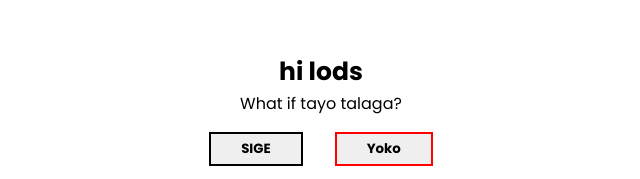
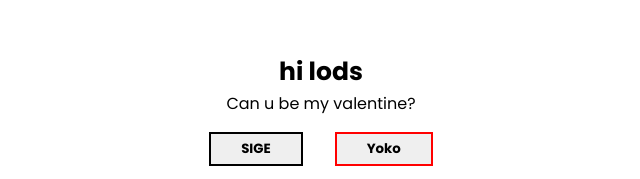
Before and after one commit to AschePro/asche.git-hub.io, a plain HTML site: page index.html in a window 1280 px wide. Shown: the part 251-430 px from the top of the page, 319-959 px from the left. Drawn offline with Linux system fonts and the light colour scheme.

Commit message:
Update index.html

```diff
--- a/index.html
+++ b/index.html
@@ -35,7 +35,7 @@
 				<div class="ask">
 
 												<p> <span class="crush">hi lods</span> <br>
-																What if tayo talaga?</p>
+																Can u be my valentine?</p>
 								<div class="btn">
 <a href="yes.html"><button id="btn1">SIGE</button>		</a>			    <button id="btn2">Yoko</button>
 								</div>
```
